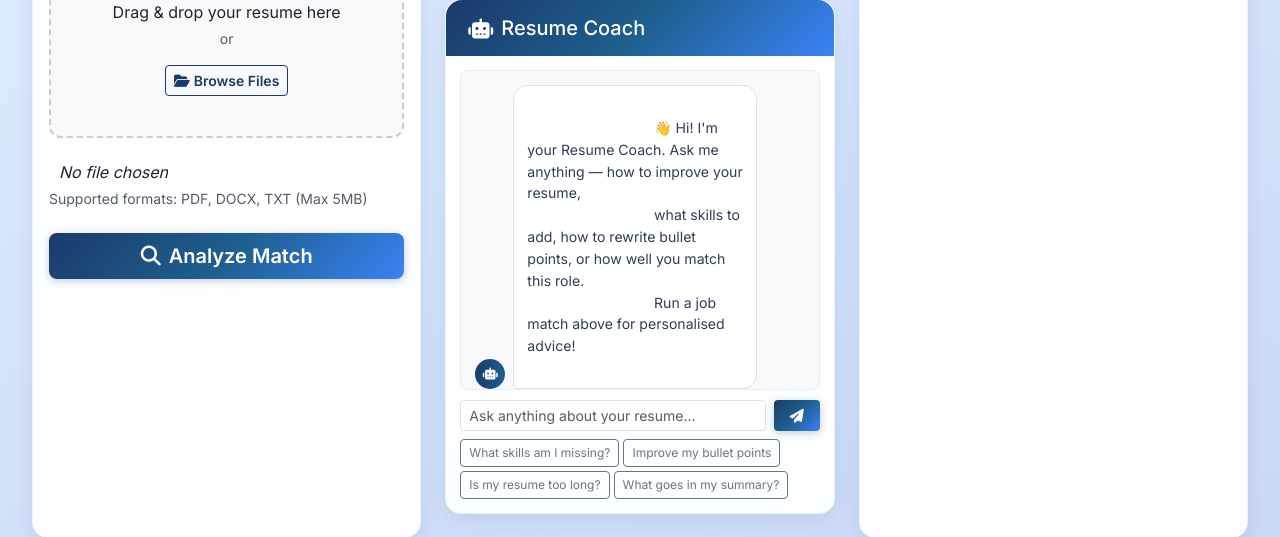
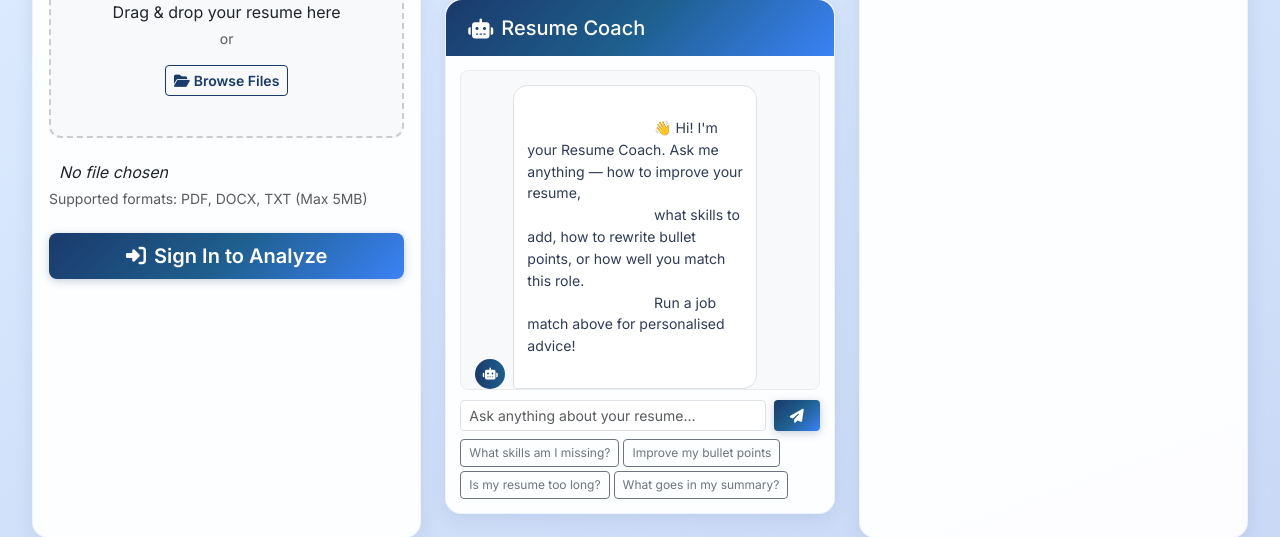
Before and after one commit to Rhythmofthebeat/Resume, a Flask app: page /resume-jobmatch in a window 1280 px wide. Shown: the part 768-1305 px from the top of the page. Run offline with Flask 3, Linux system fonts and the light colour scheme; parts of the project's set-up code (start-up, migrations or seed data) failed here and were passed over.

Commit message:
resumemat.html: add sign-in banner and button for unauthenticated users

```diff
--- a/website/templates/resumemat.html
+++ b/website/templates/resumemat.html
@@ -263,7 +263,17 @@
         </div>
     </div>
 
-    <div class="row g-4">
+    {% if not current_user.is_authenticated %}
+<div class="alert d-flex align-items-center justify-content-between flex-wrap gap-2 mb-3" style="background:rgba(59,130,246,0.08);border:1px solid rgba(59,130,246,0.2);border-radius:12px;padding:14px 20px;">
+  <span style="color:#1e3a5f;font-size:0.95rem;"><i class="fas fa-lock me-2" style="color:#3b82f6;"></i><strong>Sign in to use this tool</strong> — it's free and takes less than a minute.</span>
+  <div class="d-flex gap-2">
+    <a href="/login" class="btn btn-primary btn-sm btn-rounded"><i class="fas fa-sign-in-alt me-1"></i>Sign In</a>
+    <a href="/sign-up" class="btn btn-outline-primary btn-sm btn-rounded"><i class="fas fa-user-plus me-1"></i>Sign Up Free</a>
+  </div>
+</div>
+{% endif %}
+
+<div class="row g-4">
         <div class="col-lg-4">
             <div class="card h-100">
                 <div class="card-header">
@@ -303,9 +313,15 @@
                         </div>
 
                         <div class="d-grid">
+                            {% if current_user.is_authenticated %}
                             <button type="submit" class="btn btn-primary btn-lg">
                                 <i class="fas fa-search me-2"></i>Analyze Match
                             </button>
+                            {% else %}
+                            <a href="/login" class="btn btn-primary btn-lg" style="display:flex;align-items:center;justify-content:center;gap:8px;text-decoration:none;">
+                                <i class="fas fa-sign-in-alt"></i> Sign In to Analyze
+                            </a>
+                            {% endif %}
                         </div>
                     </form>
                 </div>
```
